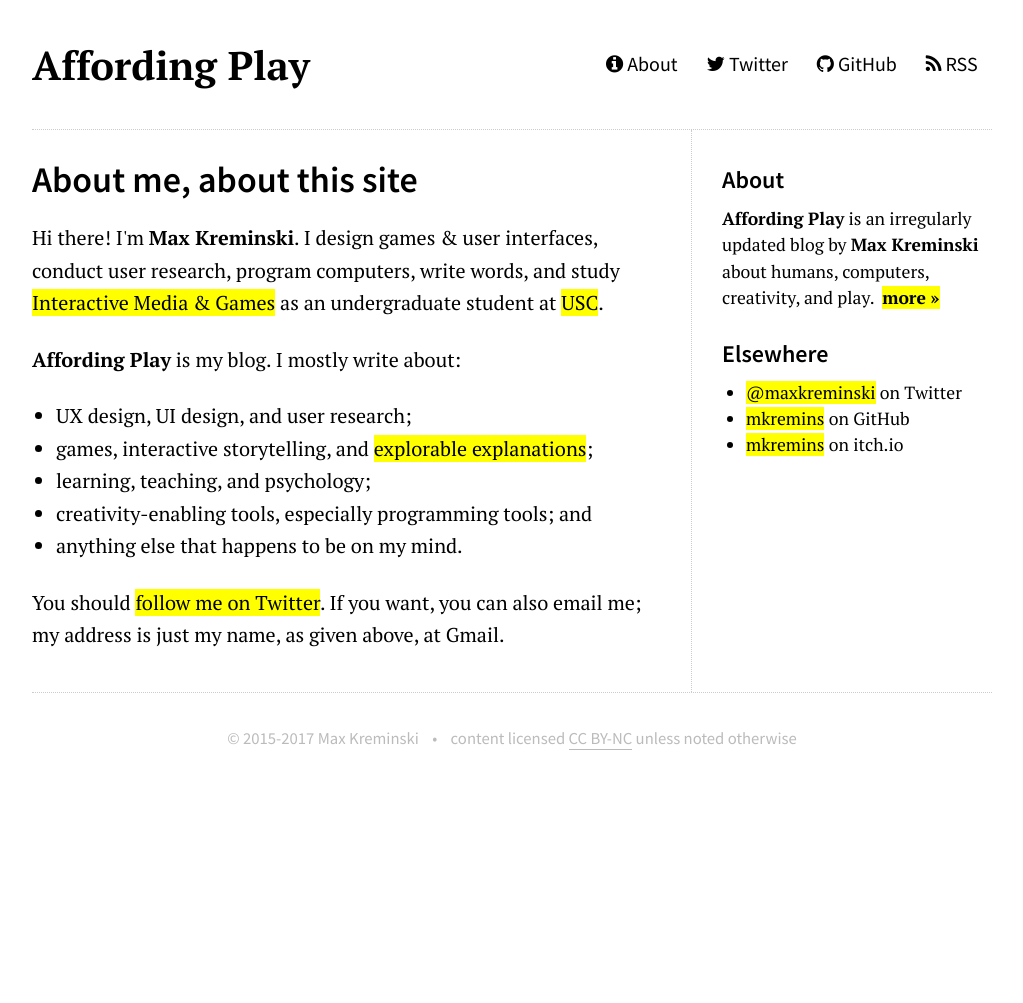
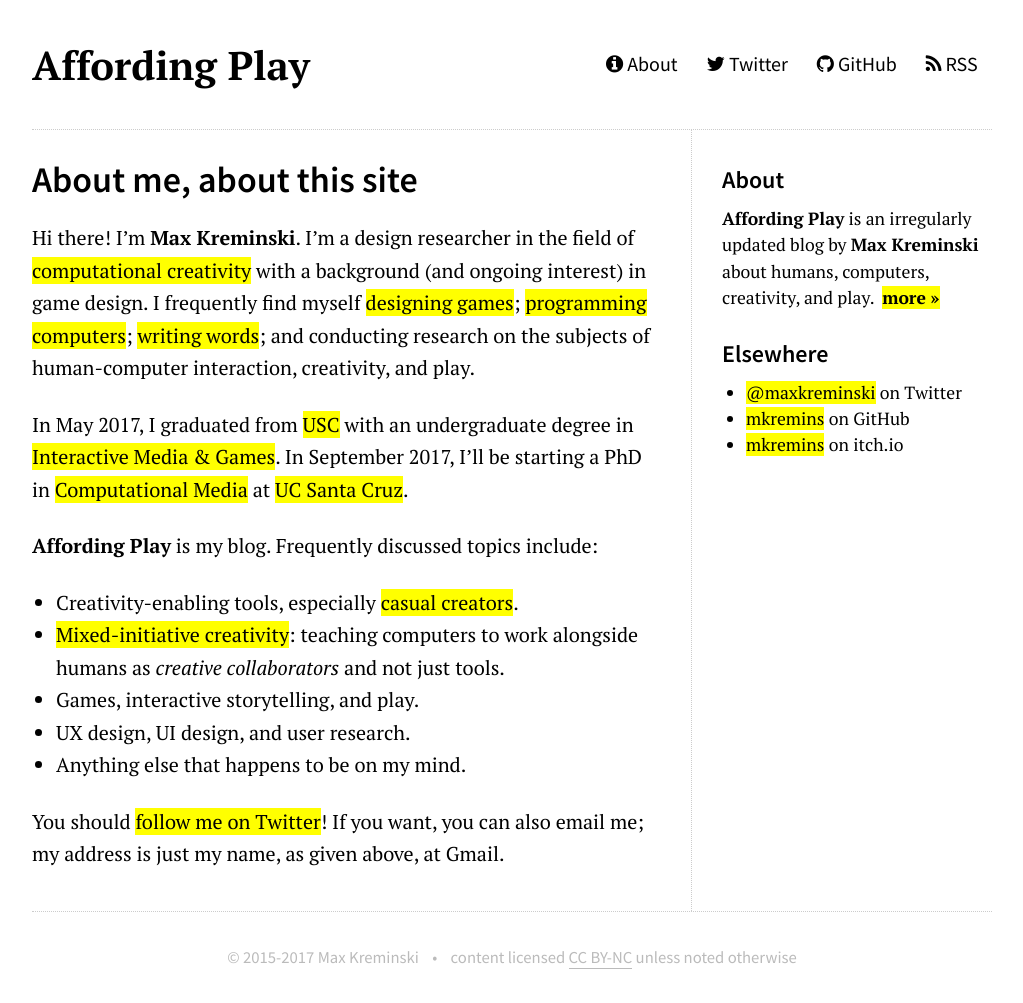
Before and after one commit to mkremins/mkremins.github.io, a Jekyll site: the page built from about/index.html, in a window 1280 px wide. Shown: the whole page, without its empty margins (128-1151 px from the left). Built offline with Jekyll 4.4.1, drawn with Linux system fonts in a browser that asks for light colours; nearby versions of some CDN libraries; before the commit the page ends 900 px from its top, so only the background shows below that.

Commit message:
Update content of about page

```diff
--- a/about/index.html
+++ b/about/index.html
@@ -1,14 +1,15 @@
 ---
 title: About me, about this site
 ---
-<p>Hi there! I'm <strong>Max Kreminski</strong>. I design games & user interfaces, conduct user research, program computers, write words, and study <a href="http://interactive.usc.edu/">Interactive Media & Games</a> as an undergraduate student at <a href="http://usc.edu">USC</a>.</p>
-<p><strong>Affording Play</strong> is my blog. I mostly write about:</p>
+<p>Hi there! I’m <strong>Max Kreminski</strong>. I’m a design researcher in the field of <a href="https://en.wikipedia.org/wiki/Computational_creativity">computational creativity</a> with a background (and ongoing interest) in game design. I frequently find myself <a href="https://mkremins.itch.io">designing games</a>; <a href="https://github.com/mkremins">programming computers</a>; <a href="/">writing words</a>; and conducting research on the subjects of human-computer interaction, creativity, and play.</p>
+<p>In May 2017, I graduated from <a href="https://www.usc.edu">USC</a> with an undergraduate degree in <a href="http://catalogue.usc.edu/preview_program.php?catoid=6&poid=5163">Interactive Media & Games</a>. In September 2017, I’ll be starting a PhD in <a href="https://www.soe.ucsc.edu/departments/computational-media">Computational Media</a> at <a href="https://www.ucsc.edu/">UC Santa Cruz</a>.</p>
+<p><strong>Affording Play</strong> is my blog. Frequently discussed topics include:</p>
 <ul>
-  <li>UX design, UI design, and user research;</li>
-  <li>games, interactive storytelling, and <a href="http://worrydream.com/ExplorableExplanations/">explorable explanations</a>;</li>
-  <li>learning, teaching, and psychology;</li>
-  <li>creativity-enabling tools, especially programming tools; and</li>
-  <li>anything else that happens to be on my mind.</li>
+  <li>Creativity-enabling tools, especially <a href="http://computationalcreativity.net/iccc2015/proceedings/10_2Compton.pdf">casual creators</a>.</li>
+  <li><a href="http://www.antoniosliapis.com/papers/mixed_initiative_co-creativity.pdf">Mixed-initiative creativity</a>: teaching computers to work alongside humans as <em>creative collaborators</em> and not just tools.</li>
+  <li>Games, interactive storytelling, and play.</li>
+  <li>UX design, UI design, and user research.</li>
+  <li>Anything else that happens to be on my mind.</li>
 </ul>
-<p>You should <a href="https://twitter.com/maxkreminski">follow me on Twitter</a>. If you want, you can also email me; my address is just my name, as given above, at Gmail.</p>
+<p>You should <a href="https://twitter.com/maxkreminski">follow me on Twitter</a>! If you want, you can also email me; my address is just my name, as given above, at Gmail.</p>
 <style>ul li {margin-bottom: 0;}</style>
```
